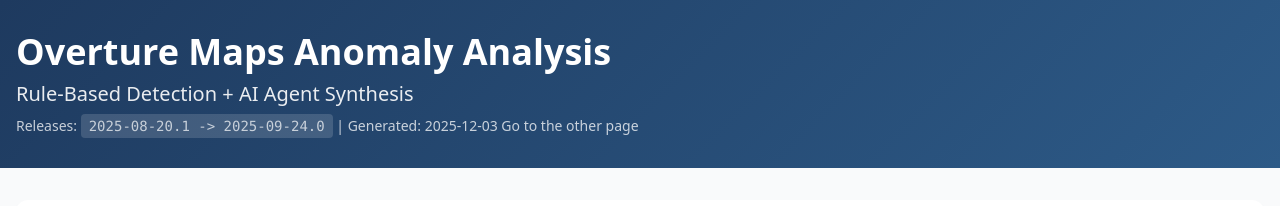
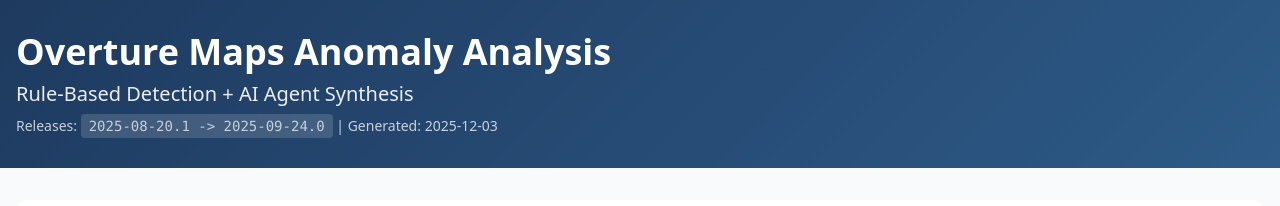
Before and after one commit to sonia-sarkar/sonia-sarkar.github.io, a plain HTML site: page index.html in a window 1280 px wide. Shown: the top 206 px of the page. Drawn offline with nearby package versions, Linux system fonts and the light colour scheme.

Commit message:
Update index.html

```diff
--- a/index.html
+++ b/index.html
@@ -21,7 +21,6 @@
             <p class="text-sm opacity-75 mt-2">
                 Releases: <span class="font-mono bg-white/20 px-2 py-1 rounded">2025-08-20.1 -> 2025-09-24.0</span>
                 | Generated: 2025-12-03
-                <a href="explorer_report.copy.html">Go to the other page</a>
             </p>
         </div>
     </div>
```
